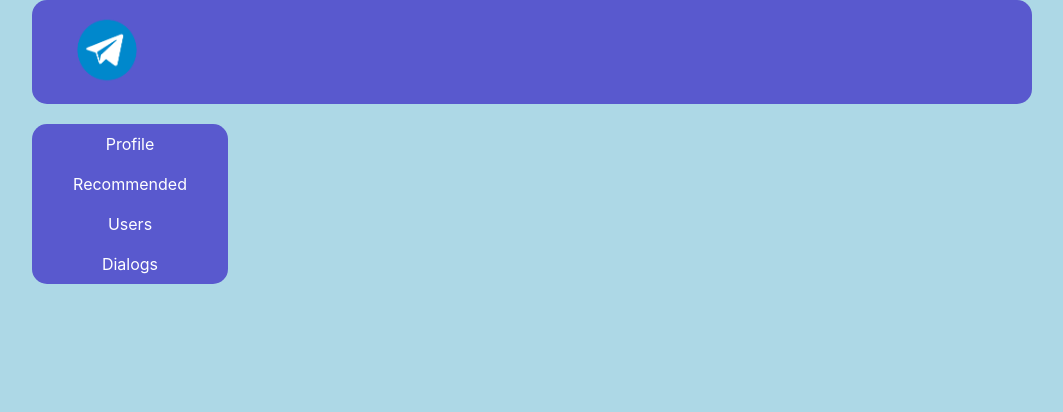
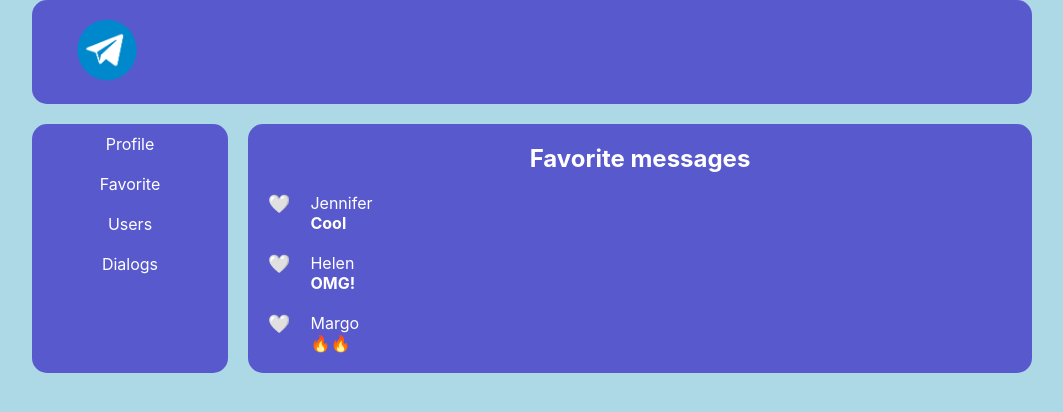
Before and after one commit to AlexB-cyber/webNetwork, a React (Create React App) app: page /favorite in a window 1280 px wide. Shown: the top 412 px of the page, without its empty margins (108-1171 px from the left). Built offline with nearby package versions, Linux system fonts and the light colour scheme.

Commit message:
version-5

```diff
--- a/src/App.js
+++ b/src/App.js
@@ -4,6 +4,7 @@ import Header from './components/header/header.jsx'
 import Profile from './components/profile/profile.jsx'
 import Navbar from './components/navbar/navbar.jsx';
 import Dialogs from './components/dialogs/dialogs.jsx';
+import Favorite from './components/favorite/favorite.jsx';
 import { BrowserRouter, Route, Switch } from 'react-router-dom/cjs/react-router-dom.min.js';
 
 function App() {
@@ -15,6 +16,7 @@ function App() {
         <Route exact path="/" component={Profile}/>
         <Route exact path="/profile" component={Profile}/>
         <Route exact path="/dialogs" component={Dialogs}/>
+        <Route exact path="/favorite" component={Favorite}/>
       </Switch>
     </div>
   );
--- a/src/components/dialogs/dialogs.jsx
+++ b/src/components/dialogs/dialogs.jsx
@@ -4,18 +4,28 @@ import { NavLink } from "react-router-dom/cjs/react-router-dom.min";
 import Dialog from "./dialog/dialog";
 import Messages from "../messages/messages";
 
+let DialogNames = [
+  {name: "Alex", id: 1},
+  {name: "Elon", id: 2},
+  {name: "John", id: 3}
+]
+let MessageItems = [
+  {message: "Привет!", id: 1},
+  {message: "👋", id: 2},
+  {message: "Круто!", id: 3}
+]
 function Dialogs(props) {
   return (
     <div className="dialogs">
       <div className="dialogs-container">
-        <Dialog name={'Alex'} id={'1'}/>
-        <Dialog name={'Elon'} id={'2'}/>
-        <Dialog name={'John'} id={'3'}/>
+        {DialogNames.map((e) =>
+          <Dialog name={e.name} id={e.id}/>
+        )}
       </div>
       <div className="messages-container">
-        <Messages message="Привет!"/>
-        <Messages message="👋"/>
-        <Messages message="Круто!"/>
+        {MessageItems.map((e)=>
+          <Messages message={e.message} id={e.id}/>
+        )}
       </div>
       <div className="send">
         <input type="text" placeholder="Написать сообщение"/>
--- /dev/null
+++ b/src/components/favorite/favorite.css
@@ -0,0 +1,3 @@
+.favorite-h2 {
+  text-align: center;
+}
--- /dev/null
+++ b/src/components/favorite/favorite.jsx
@@ -0,0 +1,18 @@
+import React from "react";
+import "./favorite.css"
+import Favorites from "./favorites/favorites";
+
+function Favorite(props) {
+  return (
+    <div className="favorite">
+      <h2 className="favorite-h2">Favorite messages</h2>
+      <div className="fav-mess">
+        <Favorites username={'Jennifer'} usertext="Cool" userid="4"/>
+        <Favorites username={"Helen"} usertext="OMG!" userid="5"/>
+        <Favorites username={"Margo"} usertext="🔥🔥" userid="6"/>
+      </div>
+    </div>
+  );
+}
+
+export default Favorite
--- /dev/null
+++ b/src/components/favorite/favorites/favorites.css
@@ -0,0 +1,59 @@
+.favorites {
+  margin: 20px 0 20px 20px;
+  display: flex;
+}
+a {
+  color: white;
+  text-decoration: none;
+}
+.fav-text {
+  margin-left:20px;
+}
+.fav-name {
+  margin-right: 20px;
+}
+
+.fav-comm {
+  display: block;
+  font-weight: bold;
+}
+
+.like {
+  margin-top: 30px;
+  display: none;
+}
+
+label {
+  font-size: 18px;
+}
+
+.like1 {
+  display: none;
+}
+
+.like1 .like2 {
+  vertical-align: center;
+}
+
+input:checked~.like1 {
+  display: block;
+}
+
+input:checked~.like2 {
+  display: none;
+}
+
+input:disabled~.like2 {
+  display: block;
+}
+
+input:disabled~.like1 {
+  display: none;
+}
+
+/* input:disabled ~ label::before {
+  content: "❤️";
+}
+input:checked ~ label::after {
+  content: "🤍";
+} */
--- /dev/null
+++ b/src/components/favorite/favorites/favorites.jsx
@@ -0,0 +1,21 @@
+import React from "react";
+import "./favorites.css"
+import { NavLink } from "react-router-dom/cjs/react-router-dom.min";
+
+function Favorites(props) {
+  return (
+    <div className="favorites">
+      <div className="likes">
+        <input type="checkbox" className="like" id="like" ></input>
+        <label className="like1" for="like">❤️</label>
+        <label className="like2" for="like">🤍</label>
+      </div>
+      <div className="fav-text">
+        <NavLink to={`/favorites/${props.userid}`} className="fav-name">{props.username}</NavLink>
+        <NavLink to={`/favorites/${props.userid}`} className="fav-comm">{props.usertext}</NavLink>
+      </div>
+    </div>
+  )
+}
+
+export default Favorites
--- a/src/components/navbar/navbar.jsx
+++ b/src/components/navbar/navbar.jsx
@@ -6,7 +6,7 @@ function Navbar() {
   return(
     <div className="Navbar">
       <NavLink to="/profile">Profile</NavLink>
-      <NavLink to="/recommended">Recommended</NavLink>
+      <NavLink to="/favorite">Favorite</NavLink>
       <NavLink to="/users">Users</NavLink>
       <NavLink to="/dialogs">Dialogs</NavLink>
     </div>
--- a/src/components/profile/profile.jsx
+++ b/src/components/profile/profile.jsx
@@ -1,15 +1,12 @@
 import React from "react";
 import ".//profile.css"
-import Avatar1 from "../../img/avatar1.jpg"
 import Posts from "./posts/posts.jsx"
+import ProfileInfo from "./profileInfo/profileInfo.jsx";
 
 function Profile() {
   return(
-    <div className="Profile">
-      <div className="me">
-        <img src={Avatar1} className="Avatar1"/>
-        <h2>Райaн Гослинг</h2>
-      </div>
+    <div>
+      <ProfileInfo/>
       <Posts/>
     </div>
   )
--- /dev/null
+++ b/src/components/profile/profileInfo/profileInfo.jsx
@@ -0,0 +1,14 @@
+import React from "react";
+import Avatar1 from "./../../../img/avatar1.jpg"
+// import "./../profile.css"
+
+function ProfileInfo() {
+  return(
+    <div className="me">
+        <img src={Avatar1} className="Avatar1"/>
+        <h2>Райaн Гослинг</h2>
+    </div>
+  )
+}
+
+export default ProfileInfo
```
Also changed, not shown: src/components/profile/profileInfo/profileInfo.css (added).
